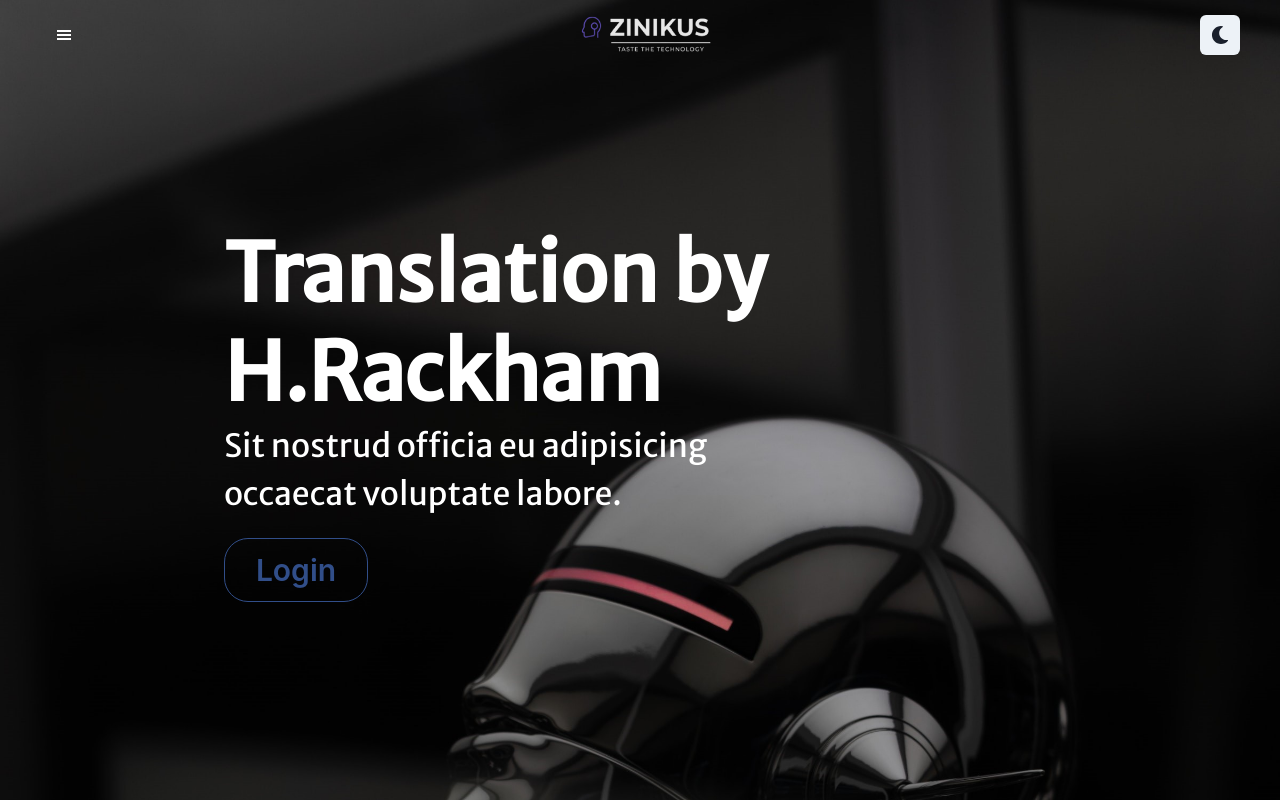
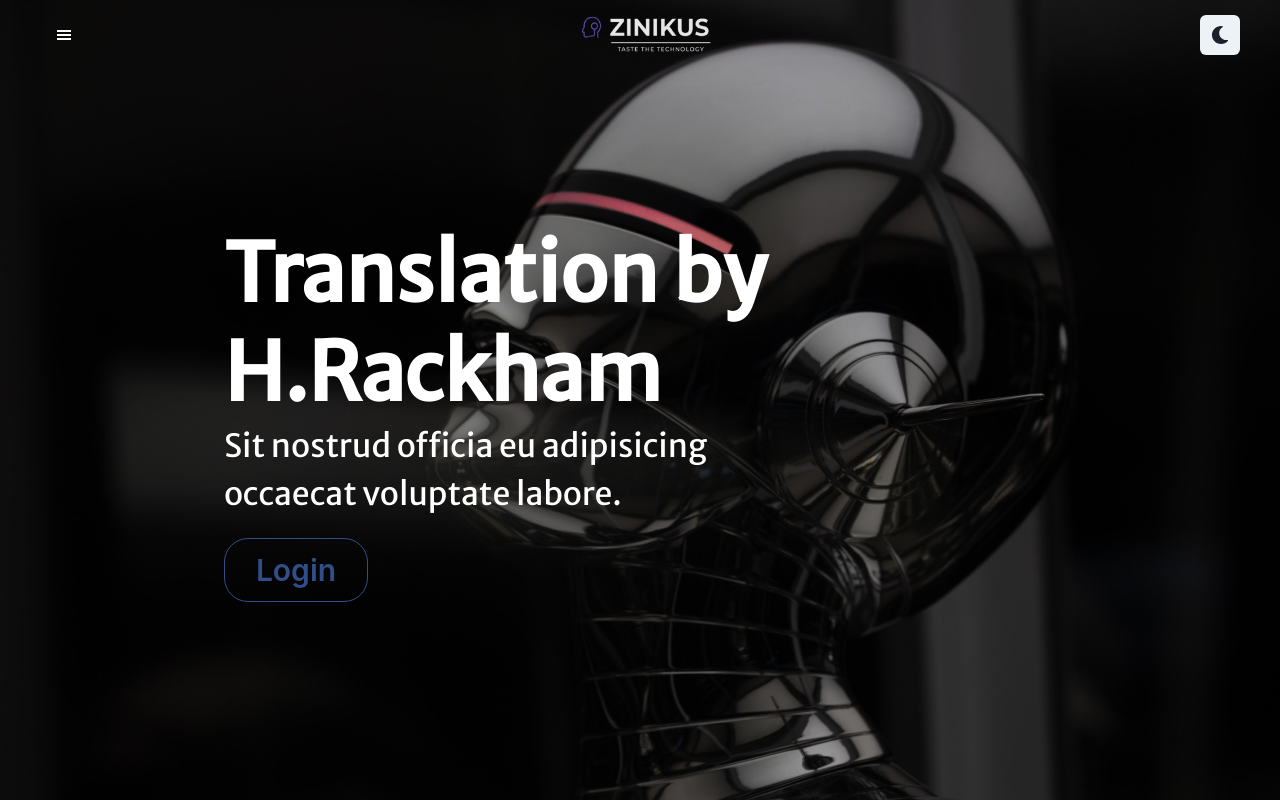
Before and after one commit to UjjwalPasahan/ZINIKUSWEB, a React (Create React App) app in the folder client/: page / in a window 1280 px wide. Shown: the top 800 px of the page. Built offline with nearby package versions, Linux system fonts and the light colour scheme.

Commit message:
fixed the orientation

```diff
--- a/client/src/components/Home.jsx
+++ b/client/src/components/Home.jsx
@@ -17,6 +17,7 @@ const Home = () => {
           display='flex'
           zIndex='-150'
           justifyContent='center'
+          backgroundPosition='center bottom'
           backgroundRepeat={'no-repeat'}
           w="100%"
           h="65rem"
```
